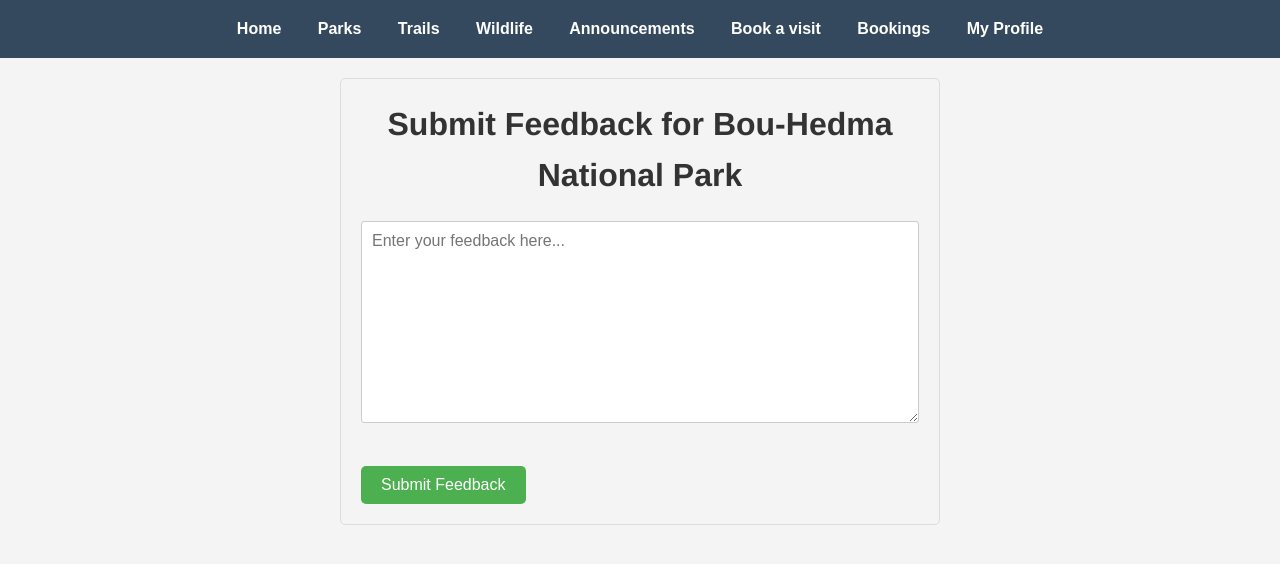
After one commit to nourheneltaief/npa, a Flask app: page /parks/1/feedback in a window 1280 px wide. The commit adds this page. Shown: the top 564 px of the page. Run offline with Flask 3, Linux system fonts and the light colour scheme; a user stored in the database is signed in.

Commit message:
add delete_park, submit_feedback endpoints and create badges logic

```diff
--- a/app/app.py
+++ b/app/app.py
@@ -1,9 +1,9 @@
 from flask import Flask, request, redirect, render_template, url_for, flash, jsonify
 from flask_login import LoginManager, login_user, login_required, logout_user, current_user
 from werkzeug.security import generate_password_hash, check_password_hash
-from models import db, Park, User, Trail, Wildlife, Announcement, Booking
+from models import db, Park, User, Trail, Wildlife, Announcement, Booking, Feedback, Badge, UserBadges
 from utilities import (seed_parks, create_fictive_trails, create_fictive_wildlife, create_fictive_announcements,
-                       create_admin_user, fetch_weather_data)
+                       create_admin_user, fetch_weather_data, seed_badges)
 import secrets, datetime
 
 app = Flask(__name__)
@@ -123,9 +123,10 @@ def park_announcements(park_id):
 @app.route("/parks/<int:park_id>", methods=["GET"])
 def get_park_id(park_id):
     park = Park.query.get_or_404(park_id)
+    feedbacks = Feedback.query.filter_by(park_id=park.id).all()
     is_admin = current_user.is_authenticated and current_user.role == 'admin'
     return render_template("parks_details.html", park=park, is_admin=is_admin,
-                           is_logged_in=current_user.is_authenticated)
+                           is_logged_in=current_user.is_authenticated, feedbacks=feedbacks)
 
 # TODO create HTML page for trails data
 @app.route('/trails')
@@ -253,8 +254,38 @@ def update_park(park_id):
 
     return render_template('update_park.html', park=park, is_logged_in=current_user.is_authenticated)
 
+@app.route('/parks/delete/<int:park_id>', methods=['GET', 'POST'])
+@login_required
+def delete_park(park_id):
+    is_admin = current_user.is_authenticated and current_user.role == 'admin'
+    if is_admin:
+        park = Park.query.get_or_404(park_id)
+
+        if Trail.query.filter_by(park_id=park_id).first():
+            return jsonify({'message': 'Cannot delete park. It has associated trails.'}), 400
+        if Wildlife.query.filter_by(park_id=park_id).first():
+            return jsonify({'message': 'Cannot delete park. It has associated wildlife entries.'}), 400
+        if Announcement.query.filter_by(park_id=park_id).first():
+            return jsonify({'message': 'Cannot delete park. It has associated announcements.'}), 400
+        if Booking.query.filter_by(park_id=park_id).first():
+            return jsonify({'message': 'Cannot delete park. It has associated bookings.'}), 400
+        if Feedback.query.filter_by(park_id=park_id).first():
+            return jsonify({'message': 'Cannot delete park. It has associated feedbacks.'}), 400
+
+
+        db.session.delete(park)
+        db.session.commit()
+        flash("Park deleted successfully!", "success")
+    return redirect(url_for('view_parks'))
+
 
 ################################ NORMAL USER ################################
+
+@app.route('/profile')
+@login_required
+def user_profile():
+    return render_template('profile.html', is_logged_in=current_user.is_authenticated)
+
 
 @app.route('/bookings', methods=['GET'])
 @login_required
@@ -297,6 +328,8 @@ def create_booking():
 
         user_id = current_user.id
 
+        current_user.points += 10  # Add 10 points for each booking
+
         booking = Booking(
             user_id=user_id,
             activity=activity,
@@ -306,11 +339,38 @@ def create_booking():
         db.session.add(booking)
         db.session.commit()
 
+        # Check and award badges
+        award_badge(current_user)
+
         flash("Booking created successfully!", "success")
         return redirect(url_for('get_bookings'))  # Redirect after success
 
     parks = Park.query.all()
     return render_template('book.html', parks=parks, is_logged_in=current_user.is_authenticated)
+
+@app.route('/parks/<int:park_id>/feedback', methods=['GET', 'POST'])
+@login_required
+def submit_feedback(park_id):
+    park = Park.query.get_or_404(park_id)
+
+    if request.method == 'POST':
+        feedback_text = request.form.get('feedback')
+        if not feedback_text:
+            flash('Please provide feedback text.', 'error')
+            return redirect(url_for('submit_feedback', park_id=park_id))
+
+        new_feedback = Feedback(
+            user_id=current_user.id,
+            park_id=park_id,
+            feedback=feedback_text
+        )
+        db.session.add(new_feedback)
+        db.session.commit()
+        flash('Feedback submitted successfully!', 'success')
+        return redirect(url_for('get_park_id', park_id=park_id))
+
+    return render_template('feedback_form.html', park=park,
+                           is_logged_in=current_user.is_authenticated)
 
 # TODO create html page for weather info
 @app.route('/weather/<park_id>/<date>', methods=['GET'])
@@ -320,6 +380,16 @@ def check_weather(park_id, date):
     weather = fetch_weather_data(park.location, date)
     return jsonify(weather)
 
+def award_badge(user):
+    badges = Badge.query.all()
+
+    for badge in badges:
+        if user.points >= badge.points_required:
+            user_badge = UserBadges(user_id=user.id, badge_id=badge.badge_id, badge_name=badge.badge_name)
+            existing_user_badge = UserBadges.query.filter_by(user_id=user.id, badge_id=badge.badge_id).first()
+            if not existing_user_badge:
+                db.session.add(user_badge)
+            db.session.commit()
 
 if __name__ == '__main__':
     with app.app_context():
@@ -329,4 +399,5 @@ if __name__ == '__main__':
     create_fictive_wildlife(app, db)
     create_fictive_announcements(app, db)
     create_admin_user(app, db)
+    seed_badges(app, db)
     app.run(debug=True)
--- a/app/static/style.css
+++ b/app/static/style.css
@@ -545,3 +545,44 @@ header h1 {
 .signup-card .message a:hover {
       text-decoration: underline;
     }
+
+
+.feedback-container {
+  border: 1px solid #ddd;
+  border-radius: 5px;
+  padding: 20px;
+  margin: 20px auto;
+  max-width: 600px;
+}
+
+.feedback-container h1 {
+  text-align: center;
+  margin-bottom: 20px;
+}
+
+.feedback-container textarea {
+  width: 100%;
+  font-family: inherit;
+  font-size: 16px;
+  padding: 10px;
+  border: 1px solid #ccc;
+  border-radius: 3px;
+}
+
+.feedback-container button {
+  background-color: #4CAF50; /* Green */
+  border: none;
+  color: white;
+  padding: 10px 20px;
+  text-align: center;
+  text-decoration: none;
+  display: inline-block;
+  font-size: 16px;
+  margin-top: 10px;
+  cursor: pointer;
+  border-radius: 5px;
+}
+
+.feedback-container button:hover {
+  background-color: #45A049; /* Green hover */
+}
--- a/app/templates/announcements.html
+++ b/app/templates/announcements.html
@@ -109,6 +109,7 @@
     {% else %}
     <li><a href="/book">Book a visit</a></li>
     <li><a href="/bookings">Bookings</a></li>
+    <li><a href="/profile">My Profile</a></li>
     {% endif %}
   </ul>
 </nav>
--- a/app/templates/book.html
+++ b/app/templates/book.html
@@ -82,6 +82,7 @@
     {% else %}
     <li><a href="/book">Book a visit</a></li>
     <li><a href="/bookings">Bookings</a></li>
+    <li><a href="/profile">My Profile</a></li>
     {% endif %}
   </ul>
 </nav>
--- a/app/templates/bookings.html
+++ b/app/templates/bookings.html
@@ -96,6 +96,7 @@
     {% else %}
     <li><a href="/book">Book a visit</a></li>
     <li><a href="/bookings">Bookings</a></li>
+    <li><a href="/profile">My Profile</a></li>
     {% endif %}
   </ul>
 </nav>
--- /dev/null
+++ b/app/templates/feedback_form.html
@@ -0,0 +1,34 @@
+<!DOCTYPE html>
+<html>
+<head>
+    <link rel="icon" href="{{ url_for('static', filename='favicon.ico') }}" type="image/x-icon">
+    <link rel="stylesheet" href="{{ url_for('static', filename='style.css') }}">
+    <title>Submit Feedback</title>
+</head>
+<body>
+<nav>
+    <ul>
+        <li><a href="/">Home</a></li>
+        <li><a href="/parks">Parks</a></li>
+        <li><a href="/trails">Trails</a></li>
+        <li><a href="/wildlife">Wildlife</a></li>
+        <li><a href="/announcements">Announcements</a></li>
+        {% if not is_logged_in %}
+        <li><a href="/login">Login</a></li>
+        <li><a href="/register">Sign Up</a></li>
+        {% else %}
+        <li><a href="/book">Book a visit</a></li>
+        <li><a href="/bookings">Bookings</a></li>
+        <li><a href="/profile">My Profile</a></li>
+        {% endif %}
+    </ul>
+</nav>
+<div class="feedback-container">
+    <h1>Submit Feedback for {{ park.name }}</h1>
+    <form action="{{ url_for('submit_feedback', park_id=park.id) }}" method="POST">
+        <textarea name="feedback" rows="10" cols="50" placeholder="Enter your feedback here..."></textarea><br><br>
+        <button type="submit">Submit Feedback</button>
+    </form>
+</div>
+</body>
+</html>
--- a/app/templates/home.html
+++ b/app/templates/home.html
@@ -26,6 +26,7 @@
         {% else %}
         <li><a href="/book">Book a visit</a></li>
         <li><a href="/bookings">Bookings</a></li>
+        <li><a href="/profile">My Profile</a></li>
         {% endif %}
     </ul>
 </nav>
--- a/app/templates/login.html
+++ b/app/templates/login.html
@@ -21,6 +21,7 @@
     {% else %}
     <li><a href="/book">Book a visit</a></li>
     <li><a href="/bookings">Bookings</a></li>
+    <li><a href="/profile">My Profile</a></li>
     {% endif %}
   </ul>
 </nav>
--- a/app/templates/parks.html
+++ b/app/templates/parks.html
@@ -24,6 +24,7 @@
     {% else %}
     <li><a href="/book">Book a visit</a></li>
     <li><a href="/bookings">Bookings</a></li>
+    <li><a href="/profile">My Profile</a></li>
     {% endif %}
   </ul>
 </nav>
--- a/app/templates/register_park.html
+++ b/app/templates/register_park.html
@@ -89,6 +89,7 @@
     {% else %}
     <li><a href="/book">Book a visit</a></li>
     <li><a href="/bookings">Bookings</a></li>
+    <li><a href="/profile">My Profile</a></li>
     {% endif %}
   </ul>
 </nav>
--- a/app/templates/signup.html
+++ b/app/templates/signup.html
@@ -29,6 +29,7 @@
     {% else %}
     <li><a href="/book">Book a visit</a></li>
     <li><a href="/bookings">Bookings</a></li>
+    <li><a href="/profile">My Profile</a></li>
     {% endif %}
   </ul>
 </nav>
--- a/app/templates/update_booking.html
+++ b/app/templates/update_booking.html
@@ -90,6 +90,7 @@
     {% else %}
     <li><a href="/book">Book a visit</a></li>
     <li><a href="/bookings">Bookings</a></li>
+    <li><a href="/profile">My Profile</a></li>
     {% endif %}
   </ul>
 </nav>
--- a/app/templates/update_park.html
+++ b/app/templates/update_park.html
@@ -127,6 +127,7 @@
     {% else %}
     <li><a href="/book">Book a visit</a></li>
     <li><a href="/bookings">Bookings</a></li>
+    <li><a href="/profile">My Profile</a></li>
     {% endif %}
   </ul>
 </nav>
```
Also changed, not shown: app/models.py (+43 -0 lines), app/templates/parks_details.html (+13 -0 lines), app/templates/profile.html (added, +75 -0 lines), app/utilities.py (+14 -2 lines).
